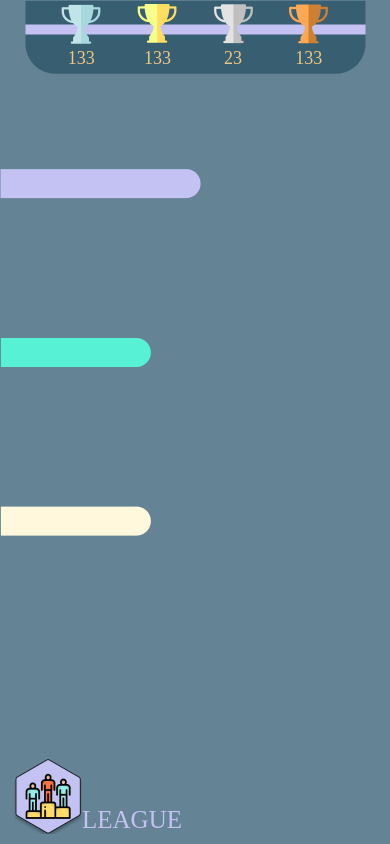
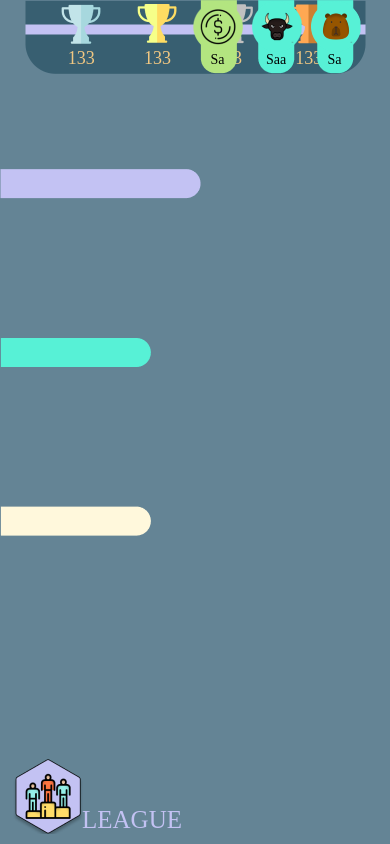
Before and after one commit to mburakyzz/optkitv0, a React Native app: screen / in a window 390 px wide. Built offline with nearby package versions, Linux system fonts and the light colour scheme.

Commit message:
modified:   app/screens/HomePage.js

```diff
--- a/app/screens/HomePage.js
+++ b/app/screens/HomePage.js
@@ -23,6 +23,23 @@
                     <View style={styles.cup_container}>
                         <Image source={require('../assets/bronze_small.png')} />
                         <Text style={styles.cup_txt}>133</Text>
+                    </View>
+                </View>
+                <View style={styles.status_container}>
+                    <View>
+                        <Image source={require('../assets/holder_dollar.png')} />
+                        <Image source={require('../assets/dollar.png')} style={styles.status_item} />
+                        <Text style={styles.status_txt}>Sa</Text>
+                    </View>
+                    <View>
+                        <Image source={require('../assets/holder_bullbear.png')} />
+                        <Image source={require('../assets/bull.png')} style={styles.status_item} />
+                        <Text style={styles.status_txt}>Saa</Text>
+                    </View>
+                    <View>
+                        <Image source={require('../assets/holder_bullbear.png')} />
+                        <Image source={require('../assets/bear.png')} style={styles.status_item} />
+                        <Text style={styles.status_txt}>Sa</Text>
                     </View>
                 </View>
                 <Image source={require('../assets/holder_cup.png')} style={styles.holder_cup} />
@@ -92,5 +109,26 @@
         fontSize: 25,
         fontFamily: 'Baloo-Regular',
         color: color.mauve
-    }
+    },
+    status_container: {
+        width: 183,
+        height: 73,
+        position: 'absolute',
+        top: '0%',
+        right: 15,
+        flexDirection: 'row',
+        justifyContent: 'space-evenly'
+    },
+    status_item: {
+        top: '-100%',
+        left: -7
+    },
+    status_txt: {
+        top: -73,
+        textAlign: 'center',
+        fontFamily: 'Baloo-Regular',
+        fontSize: 14,
+        width: 36,
+        height: 23
+    },
 })
```
